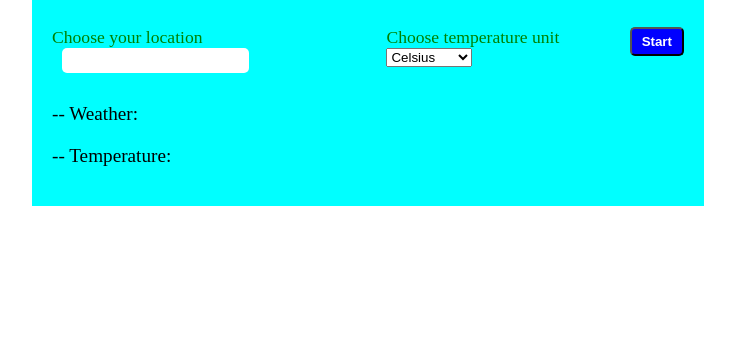
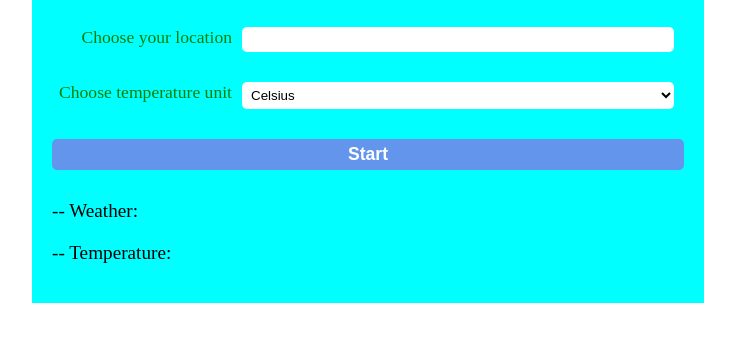
Before and after one commit to SonDo580/weather-app, a plain HTML site: page index.html in a window 1280 px wide. Shown: the part 101-442 px from the top of the page, without its empty margins (272-1007 px from the left). Drawn offline with Linux system fonts and the light colour scheme.

Commit message:
Restyle the form

```diff
--- a/style.css
+++ b/style.css
@@ -10,7 +10,7 @@ h1 {
     color: blue;
 }
 
-form {
+.form-group {
     display: flex;
     margin: 30px 0;
 }
@@ -18,10 +18,12 @@ form {
 label {
     font-size: 1.1rem;
     color: green;
+    width: 180px;
+    text-align: right;
 }
 
 input {
-    flex-grow: 2;
+    flex-grow: 1;
     margin: 0 10px;
     border: none;
     border-radius: 5px;
@@ -32,13 +34,34 @@ input:focus {
     outline: none;
 }
 
+select {
+    flex-grow: 1;
+    margin: 0 10px;
+    border: none;
+    border-radius: 5px;
+    padding: 5px;
+    background-color: white;
+}
+
+select:focus {
+    outline: none;
+}
+
 button {
     flex-grow: 1;
-    background-color: blue;
+    font-size: 1.1rem;
+    background-color: cornflowerblue;
     color: white;
     font-weight: bold;
     padding: 5px 10px;
     border-radius: 5px;
+    transition: background-color .3s;
+    border: none;
+}
+
+button:hover {
+    background-color: blue;
+    cursor: pointer;
 }
 
 p {
```
